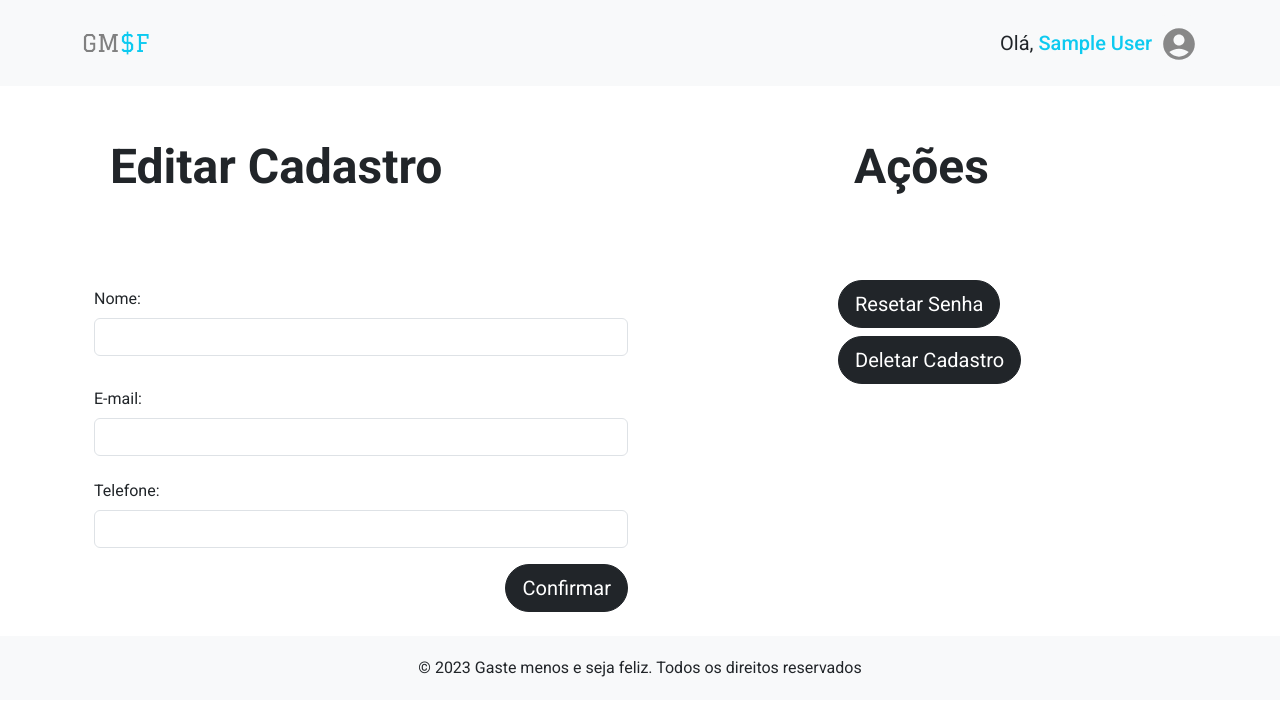
After one commit to elinaldosoft/gastemenos, a Django app: page /edit-account in a window 1280 px wide. The commit adds this page. Shown: the top 716 px of the page. Run offline with Django 4.2, Linux system fonts and the light colour scheme; the visitor is signed in with stand-in values (Sample User, id 1); some libraries are stand-ins or nearby versions.

Commit message:
edit account pag(incomplete) and profile navmenu

```diff
--- /dev/null
+++ b/templates/accounts/edit_account.html
@@ -0,0 +1,63 @@
+{% extends 'base.html' %}
+{% load static %}
+
+{% block content %}
+<div class="container-sm signup">
+        <div class="row" style="width: 100%; display: flex; justify-content: space-between;">
+            <div class="col-sm-6">
+                <div class="p-1 mb-4 rounded-3">
+                    <div class="container-fluid py-5">
+                      <h1 class="display-5 fw-bold">Editar Cadastro</h1>
+                    </div>
+                </div>
+                <form action="/sign-up" method="post">
+                    {% csrf_token %}
+                    <div class="form-outline mb-4">
+                        {{ form.name.errors }}
+                        <label for="{{ form.name.id_for_label }}" class="col-sm-12 col-form-label">Nome:</label>
+                        <div class="col-sm-12">
+                            {{ form.name }}
+                        </div>
+                    </div>
+
+                    <div class="mb-3 row">
+                        {{ form.email.errors }}
+                        <label for="{{ form.email.id_for_label }}" class="col-sm-12 col-form-label">E-mail:</label>
+                        <div class="col-sm-12">
+                            {{ form.email }}
+                        </div>
+                    </div>
+
+                    <div class="mb-3 row">
+                        <!-- INSERIR TELEFONE NO FORMS -->
+                        {{ form.password.errors }}
+                        <label for="{{ form.password.id_for_label }}" class="col-sm-12 col-form-label">Telefone:</label>
+                        <div class="col-sm-12">
+                            {{ form.password }}
+                        </div>
+                    </div>
+
+                    <div class="mb-3 row">
+                        <div class="d-grid gap-2 d-md-flex justify-content-md-end">
+                            <button style="border-radius: 50px;" type="submit" class="btn btn-dark btn-lg">Confirmar</button>
+                        </div>
+                    </div>
+                </form>
+            </div>
+            <div class="col-sm-4">
+                <div class="p-1 mb-4 rounded-3">
+                    <div class="container-fluid py-5">
+                      <h1 class="display-5 fw-bold">Ações</h1>
+                    </div>
+                </div>
+                <div class="d-grid gap-2 d-md-flex mb-2">
+                    <button style="border-radius: 50px;" type="submit" class="btn btn-dark btn-lg">Resetar Senha</button>
+                </div>
+                <div class="d-grid gap-2 d-md-flex">
+                    <button style="border-radius: 50px;" type="submit" class="btn btn-dark btn-lg">Deletar Cadastro</button>
+                </div>
+            </div>
+        </div>
+    </div>
+</div>
+{% endblock %}
--- a/templates/base.html
+++ b/templates/base.html
@@ -12,6 +12,11 @@
 <script src="https://maxcdn.bootstrapcdn.com/bootstrap/4.0.0/js/bootstrap.min.js"></script>
 <link href="{% static 'css/bootstrap.min.css' %}" rel="stylesheet">
 <link href="{% static 'css/dashboard.css' %}" rel="stylesheet">
+<link href="https://fonts.googleapis.com/css2?family=Montserrat:wght@400;500;700&display=swap" rel="stylesheet"/>
+<link href="https://fonts.googleapis.com/icon?family=Material+Icons" rel="stylesheet">
+<link href="https://fonts.googleapis.com/icon?family=Material+Icons+Outlined" rel="stylesheet"
+/>
+
 <!-- Favicons -->
 <meta name="theme-color" content="#712cf9">
 {% block extra_js %}{% endblock %}
@@ -65,6 +70,97 @@
     align-items: end;
     flex-grow: 0;
   }
+
+  /* PROFILE */
+  nav.header-menu {
+    background-color: #f8f9fa;
+    padding: 0 0 0 5px;
+    border-radius: 0.625rem;
+  }
+
+  ul.header-menu {
+    margin: 0;
+    padding: 0;
+    display: flex;
+    align-items: center;
+    gap: 3rem;
+  }
+
+    li.icon {
+    list-style-type: none;
+    position: relative;
+    padding: 0.625rem 0 0.5rem;
+  }
+  ul.header-menu li ul {
+    flex-direction: column;
+    position: absolute;
+    background-color: white;
+    align-items: flex-start;
+    transition: all 0.5s ease;
+    width: 20rem;
+    right: -3rem;
+    top: 3.5rem;
+    border-radius: 0.325rem;
+    gap: 0;
+    padding: 1rem 0rem;
+    opacity: 0;
+    box-shadow: 0px 0px 100px rgba(20, 18, 18, 0.1);
+    display: none;
+  }
+
+  nav.header-menu ul li:hover > ul,
+  ul li ul:hover {
+    visibility: visible;
+    opacity: 1;
+    display: flex;
+  }
+
+  .material-icons-outlined {
+    color: #888888;
+    transition: all 0.3s ease-out;
+  }
+
+  .profile-icon:hover {
+    fill: #575656;
+
+  }
+
+  .sub-item {
+    width: 100%;
+    display: flex;
+    align-items: center;
+    gap: 0.725rem;
+    cursor: pointer;
+    padding: 0.5rem 1.5rem;
+  }
+
+  .sub-item:hover {
+    background-color: rgba(232, 232, 232, 0.4);
+  }
+
+  .sub-item:hover .material-icons-outlined {
+    color: #19d5e2;
+    cursor: pointer;
+  }
+
+  .sub-item:hover p {
+    color: #000;
+    cursor: pointer;
+  }
+
+  .sub-item p {
+    font-size: 0.85rem;
+    color: #888888;
+    font-weight: 500;
+    margin: 0.4rem 0;
+    flex: 1;
+  }
+
+  a.link-menu {
+    min-width: 100%;
+  }
+
+  /* -------------- */
 
   .username-top {
     font-weight: 400;
@@ -181,8 +277,33 @@
         <h5 class="username-top"> Olá, <span class="text-info" style="font-weight: 500;">{{ user.name }}</span></h5>
         <div class="navbar-nav">
           <!-- Menu Itens -->
-          <a class="nav-item nav-link" id="navbar" href="{% url 'edit-account' %}?next=edit-acc"><button type="button" class="btn btn-dark cad">Editar Cadastro</button></a>
-          <a class="nav-item nav-link" id="navbar" href="{% url 'logout' %}?next=sign-in"><button type="button" class="btn btn-outline-secondary cad">Sair</button></a>
+          <nav class="header-menu">
+            <ul class="header-menu">
+              <li class="icon">
+                  <svg class="profile-icon" xmlns="http://www.w3.org/2000/svg" enable-background="new 0 0 24 24" height="38px" viewBox="0 0 24 24" width="38px" fill="#888888"><g><rect fill="none" height="24" width="24"/><rect fill="none" height="24" width="24"/></g><g><path d="M12 2C6.48 2 2 6.48 2 12s4.48 10 10 10 10-4.48 10-10S17.52 2 12 2zm0 4c1.93 0 3.5 1.57 3.5 3.5S13.93 13 12 13s-3.5-1.57-3.5-3.5S10.07 6 12 6zm0 14c-2.03 0-4.43-.82-6.14-2.88C7.55 15.8 9.68 15 12 15s4.45.8 6.14 2.12C16.43 19.18 14.03 20 12 20z"/></g></svg>
+                <ul class="header-menu">
+                  <a class="link-menu" href="{% url 'dashboard' %}?next=dashboard">
+                    <li class="sub-item">
+                      <span class="material-icons-outlined"> grid_view </span>
+                      <p>Dashboard</p>
+                    </li>
+                  </a>
+                  <a class="link-menu" href="{% url 'edit-account' %}?next=edit-acc">
+                    <li class="sub-item">
+                      <span class="material-icons-outlined"> manage_accounts </span>
+                      <p>Edit Account</p>
+                    </li>
+                  </a>
+                  <a class="link-menu" href="{% url 'logout' %}?next=sign-in">
+                    <li class="sub-item">
+                      <span class="material-icons-outlined"> logout </span>
+                      <p>Logout</p>
+                    </li>
+                  </a>
+                </ul>
+              </li>
+            </ul>
+          </nav>
         </div>
         {% endif %}
       </div>
```
